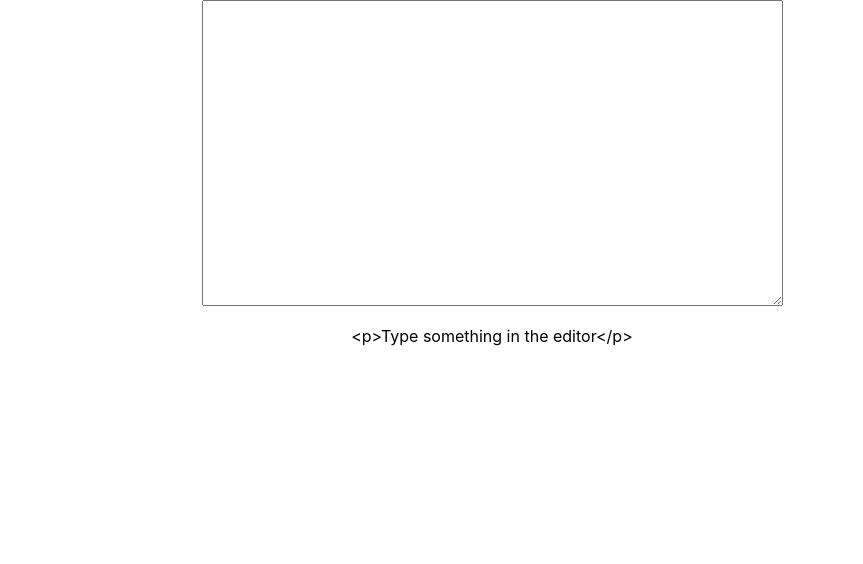
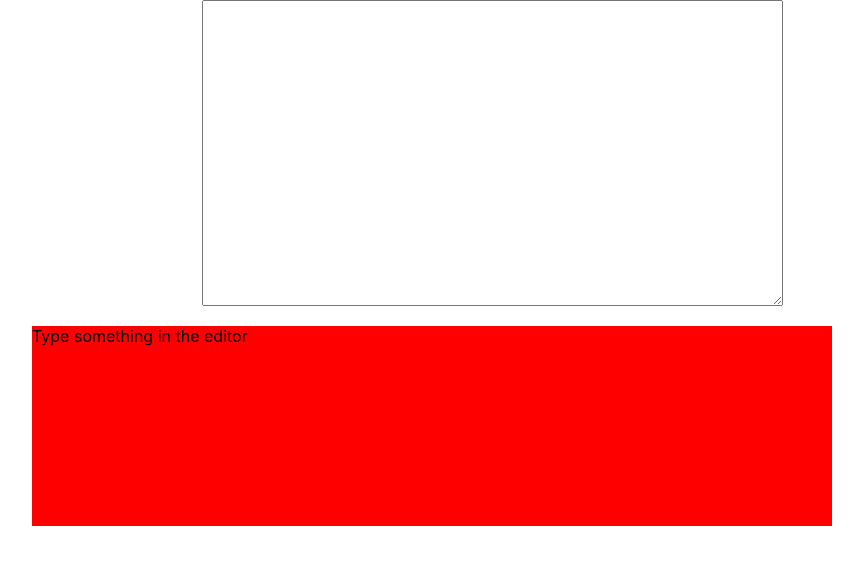
Before and after one commit to abu271/react-markdown, a React (Create React App) app: page / in a window 1280 px wide. Shown: the top 564 px of the page, without its empty margins (148-1011 px from the left). Built offline with nearby package versions, Linux system fonts and the light colour scheme.

Commit message:
marked added and basic styling

```diff
--- /dev/null
+++ b/src/presentational components/Preview/Preview.css
@@ -0,0 +1,12 @@
+#markdown {
+
+}
+
+#preview {
+    text-align: left;
+    background: red;
+    min-height: 200px;
+    width: 800px;
+    margin-left: 180px;
+    margin-right: 80px;
+}
--- a/src/presentational components/Preview/Preview.js
+++ b/src/presentational components/Preview/Preview.js
@@ -1,12 +1,12 @@
 import React from 'react'
 import marked from 'marked'
+import './Preview.css'
 
 const Preview = (props) => {
+    const markdown = marked(props.value)
     return (
-        <div id = "preview">
-            <p>
-                {marked(props.value)}
-            </p>
+        <div id="preview">
+            <div id = "markdown" dangerouslySetInnerHTML={{ __html: markdown }} />
         </div>
     )
 }
```
